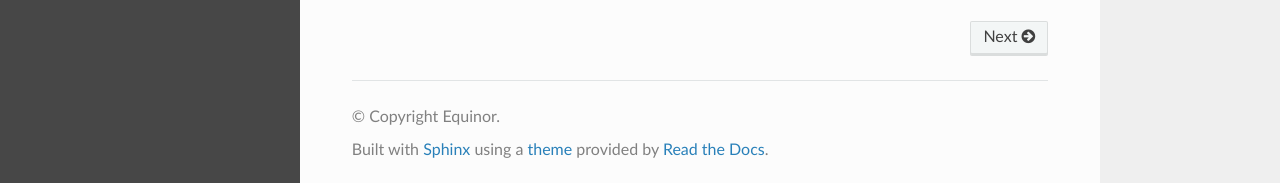
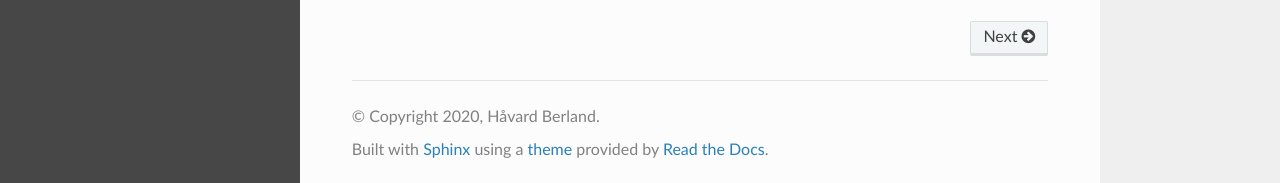
Before and after one commit to equinor/res2df, a Sphinx documentation site: the page built from docs/index.rst, in a window 1280 px wide and 962 px high. Shown: the part 776-959 px from the top of the window. Built offline with Sphinx 7.4.7 and the Read the Docs theme 2.0.0, drawn with Linux system fonts in a browser that asks for light colours; pages that are not in the unit, such as notebooks, are missing from menus; the version number could not be read and is left out; some of the changed lines change nothing that is shown.

Commit message:
Rebuild conf.py using sphinx-quickstart

```diff
--- a/docs/conf.py
+++ b/docs/conf.py
@@ -1,286 +1,184 @@
-#!/usr/bin/env python
 # -*- coding: utf-8 -*-
 #
-# Documentation build configuration file, created by
-# sphinx-quickstart on Tue Jul  9 22:26:36 2013.
+# Configuration file for the Sphinx documentation builder.
 #
-# This file is execfile()d with the current directory set to its
-# containing dir.
+# This file does only contain a selection of the most common options. For a
+# full list see the documentation:
+# http://www.sphinx-doc.org/en/master/config
+
+# -- Path setup --------------------------------------------------------------
+
+# If extensions (or modules to document with autodoc) are in another directory,
+# add these directories to sys.path here. If the directory is relative to the
+# documentation root, use os.path.abspath to make it absolute, like shown here.
 #
-# Note that not all possible configuration values are present in this
-# autogenerated file.
-#
-# All configuration values have a default; values that are commented out
-# serve to show the default.
+# import os
+# import sys
+# sys.path.insert(0, os.path.abspath('.'))
 
-import sys
-import os
 
-# If extensions (or modules to document with autodoc) are in another
-# directory, add these directories to sys.path here. If the directory is
-# relative to the documentation root, use os.path.abspath to make it
-# absolute, like shown here.
-sys.path.insert(0, os.path.abspath("src"))
+# -- Project information -----------------------------------------------------
 
-# Get the project root dir, which is the parent dir of this
-cwd = os.getcwd()
-project_root = os.path.dirname(cwd) + "/ecl2df"
+project = "ecl2df"
+copyright = "2020, Håvard Berland"
+author = "Håvard Berland"
 
-# Insert the project root dir as the first element in the PYTHONPATH.
-# This lets us ensure that the source package is imported, and that its
-# version is used.
-sys.path.insert(0, project_root)
-
-print("SYS!", sys.path)
-
+# The short X.Y version
 import ecl2df
 
-# -- General configuration ---------------------------------------------
+version = ecl2df.__version__
+# The full version, including alpha/beta/rc tags
+release = ecl2df.__version__
+
+
+# -- General configuration ---------------------------------------------------
 
 # If your documentation needs a minimal Sphinx version, state it here.
+#
 # needs_sphinx = '1.0'
 
 # Add any Sphinx extension module names here, as strings. They can be
-# extensions coming with Sphinx (named 'sphinx.ext.*') or your custom ones.
+# extensions coming with Sphinx (named 'sphinx.ext.*') or your custom
+# ones.
 extensions = [
     "sphinx.ext.autodoc",
+    "sphinx.ext.mathjax",
     "sphinx.ext.viewcode",
-    "sphinx.ext.napoleon",
-    "sphinx.ext.mathjax",
+    "sphinx.ext.githubpages",
     "sphinxarg.ext",
 ]
 
 # Add any paths that contain templates here, relative to this directory.
 templates_path = ["_templates"]
 
-# The suffix of source filenames.
-source_suffix = {".rst": "restructuredtext", ".md": "markdown"}
-
-# The encoding of source files.
-# source_encoding = 'utf-8-sig'
+# The suffix(es) of source filenames.
+# You can specify multiple suffix as a list of string:
+#
+# source_suffix = ['.rst', '.md']
+source_suffix = ".rst"
 
 # The master toctree document.
 master_doc = "index"
 
-# General information about the project.
-project = u"ecl2df"
-copyright = u"Equinor"
-
-# The version info for the project you're documenting, acts as replacement
-# for |version| and |release|, also used in various other places throughout
-# the built documents.
-#
-# The short X.Y version.
-version = ecl2df.__version__
-# The full version, including alpha/beta/rc tags.
-release = ecl2df.__version__
-
 # The language for content autogenerated by Sphinx. Refer to documentation
 # for a list of supported languages.
-# language = None
-
-# There are two options for replacing |today|: either, you set today to
-# some non-false value, then it is used:
-# today = ''
-# Else, today_fmt is used as the format for a strftime call.
-# today_fmt = '%B %d, %Y'
+#
+# This is also used if you do content translation via gettext catalogs.
+# Usually you set "language" from the command line for these cases.
+language = None
 
 # List of patterns, relative to source directory, that match files and
 # directories to ignore when looking for source files.
-exclude_patterns = ["_build"]
-
-# Sort members by input order in classes
-autodoc_member_order = "bysource"
-# sphinx > v2.x.x / py3:
-# autodoc_default_options = {"members": True, "show_inheritance": True}
-
-# Py2/sphinx1.8: (this will give a warning in sphinx2)
-autodoc_default_flags = ["members", "show_inheritance"]
-
-# The reST default role (used for this markup: `text`) to use for all
-# documents.
-# default_role = None
-
-# If true, '()' will be appended to :func: etc. cross-reference text.
-# add_function_parentheses = True
-
-# If true, the current module name will be prepended to all description
-# unit titles (such as .. function::).
-# add_module_names = True
-
-# If true, sectionauthor and moduleauthor directives will be shown in the
-# output. They are ignored by default.
-# show_authors = False
+# This pattern also affects html_static_path and html_extra_path.
+exclude_patterns = []
 
 # The name of the Pygments (syntax highlighting) style to use.
-pygments_style = "sphinx"
-
-# A list of ignored prefixes for module index sorting.
-# modindex_common_prefix = []
-
-# If true, keep warnings as "system message" paragraphs in the built
-# documents.
-# keep_warnings = False
+pygments_style = None
 
 
-# -- Options for HTML output -------------------------------------------
+# -- Options for HTML output -------------------------------------------------
 
 # The theme to use for HTML and HTML Help pages.  See the documentation for
 # a list of builtin themes.
+#
 html_theme = "sphinx_rtd_theme"
 
-# Theme options are theme-specific and customize the look and feel of a
-# theme further.  For a list of options available for each theme, see the
+html_logo = "_static/equinor-logo2.jpg"
+
+# Theme options are theme-specific and customize the look and feel of a theme
+# further.  For a list of options available for each theme, see the
 # documentation.
+#
 # html_theme_options = {}
 
-# Add any paths that contain custom themes here, relative to this directory.
-# html_theme_path = []
-
-# The name for this set of Sphinx documents.  If None, it defaults to
-# "<project> v<release> documentation".
-# html_title = None
-
-# A shorter title for the navigation bar.  Default is the same as
-# html_title.
-# html_short_title = None
-
-# The name of an image file (relative to this directory) to place at the
-# top of the sidebar.
-html_logo = "_static/equinor-logo2.jpg"
-
-# The name of an image file (within the static path) to use as favicon
-# of the docs.  This file should be a Windows icon file (.ico) being
-# 16x16 or 32x32 pixels large.
-# html_favicon = None
-
-# Add any paths that contain custom static files (such as style sheets)
-# here, relative to this directory. They are copied after the builtin
-# static files, so a file named "default.css" will overwrite the builtin
-# "default.css".
+# Add any paths that contain custom static files (such as style sheets) here,
+# relative to this directory. They are copied after the builtin static files,
+# so a file named "default.css" will overwrite the builtin "default.css".
 html_static_path = ["_static"]
 
-# If not '', a 'Last updated on:' timestamp is inserted at every page
-# bottom, using the given strftime format.
-# html_last_updated_fmt = '%b %d, %Y'
-
-# If true, SmartyPants will be used to convert quotes and dashes to
-# typographically correct entities.
-# html_use_smartypants = True
-
-# Custom sidebar templates, maps document names to template names.
+# Custom sidebar templates, must be a dictionary that maps document names
+# to template names.
+#
+# The default sidebars (for documents that don't match any pattern) are
+# defined by theme itself.  Builtin themes are using these templates by
+# default: ``['localtoc.html', 'relations.html', 'sourcelink.html',
+# 'searchbox.html']``.
+#
 # html_sidebars = {}
 
-# Additional templates that should be rendered to pages, maps page names
-# to template names.
-# html_additional_pages = {}
 
-# If false, no module index is generated.
-# html_domain_indices = True
-
-# If false, no index is generated.
-# html_use_index = True
-
-# If true, the index is split into individual pages for each letter.
-# html_split_index = False
-
-# If true, links to the reST sources are added to the pages.
-# html_show_sourcelink = True
-
-# If true, "Created using Sphinx" is shown in the HTML footer.
-# Default is True.
-# html_show_sphinx = True
-
-# If true, "(C) Copyright ..." is shown in the HTML footer.
-# Default is True.
-# html_show_copyright = True
-
-# If true, an OpenSearch description file will be output, and all pages
-# will contain a <link> tag referring to it.  The value of this option
-# must be the base URL from which the finished HTML is served.
-# html_use_opensearch = ''
-
-# This is the file name suffix for HTML files (e.g. ".xhtml").
-# html_file_suffix = None
+# -- Options for HTMLHelp output ---------------------------------------------
 
 # Output file base name for HTML help builder.
-htmlhelp_basename = "ecl2df-doc"
+htmlhelp_basename = "ecl2dfdoc"
 
 
-# -- Options for LaTeX output ------------------------------------------
+# -- Options for LaTeX output ------------------------------------------------
 
 latex_elements = {
     # The paper size ('letterpaper' or 'a4paper').
-    #'papersize': 'letterpaper',
+    #
+    # 'papersize': 'letterpaper',
     # The font size ('10pt', '11pt' or '12pt').
-    #'pointsize': '10pt',
+    #
+    # 'pointsize': '10pt',
     # Additional stuff for the LaTeX preamble.
-    #'preamble': '',
+    #
+    # 'preamble': '',
+    # Latex figure (float) alignment
+    #
+    # 'figure_align': 'htbp',
 }
 
 # Grouping the document tree into LaTeX files. List of tuples
-# (source start file, target name, title, author, documentclass
-# [howto/manual]).
+# (source start file, target name, title,
+#  author, documentclass [howto, manual, or own class]).
 latex_documents = [
-    ("index", "ecl2df.tex", u"ecl2df Documentation", u"Håvard Berland", "manual")
+    (master_doc, "ecl2df.tex", "ecl2df Documentation", "Håvard Berland", "manual")
 ]
 
-# The name of an image file (relative to this directory) to place at
-# the top of the title page.
-# latex_logo = None
 
-# For "manual" documents, if this is true, then toplevel headings
-# are parts, not chapters.
-# latex_use_parts = False
-
-# If true, show page references after internal links.
-# latex_show_pagerefs = False
-
-# If true, show URL addresses after external links.
-# latex_show_urls = False
-
-# Documents to append as an appendix to all manuals.
-# latex_appendices = []
-
-# If false, no module index is generated.
-# latex_domain_indices = True
-
-
-# -- Options for manual page output ------------------------------------
+# -- Options for manual page output ------------------------------------------
 
 # One entry per manual page. List of tuples
 # (source start file, name, description, authors, manual section).
-man_pages = [("index", "ecl2df", u"ecl2df Documentation", [u"Håvard Berland"], 1)]
-
-# If true, show URL addresses after external links.
-# man_show_urls = False
+man_pages = [(master_doc, "ecl2df", "ecl2df Documentation", [author], 1)]
 
 
-# -- Options for Texinfo output ----------------------------------------
+# -- Options for Texinfo output ----------------------------------------------
 
 # Grouping the document tree into Texinfo files. List of tuples
 # (source start file, target name, title, author,
 #  dir menu entry, description, category)
 texinfo_documents = [
     (
-        "index",
+        master_doc,
         "ecl2df",
-        u"ecl2df Documentation",
-        u"Håvard Berland",
+        "ecl2df Documentation",
+        author,
         "ecl2df",
-        "Dataframe wrapper for libecl and opm.io.",
+        "One line description of project.",
         "Miscellaneous",
     )
 ]
 
-# Documents to append as an appendix to all manuals.
-# texinfo_appendices = []
 
-# If false, no module index is generated.
-# texinfo_domain_indices = True
+# -- Options for Epub output -------------------------------------------------
 
-# How to display URL addresses: 'footnote', 'no', or 'inline'.
-# texinfo_show_urls = 'footnote'
+# Bibliographic Dublin Core info.
+epub_title = project
 
-# If true, do not generate a @detailmenu in the "Top" node's menu.
-# texinfo_no_detailmenu = False
+# The unique identifier of the text. This can be a ISBN number
+# or the project homepage.
+#
+# epub_identifier = ''
+
+# A unique identification for the text.
+#
+# epub_uid = ''
+
+# A list of files that should not be packed into the epub file.
+epub_exclude_files = ["search.html"]
+
+
+# -- Extension configuration -------------------------------------------------
```
Also changed, not shown: .travis.yml.
